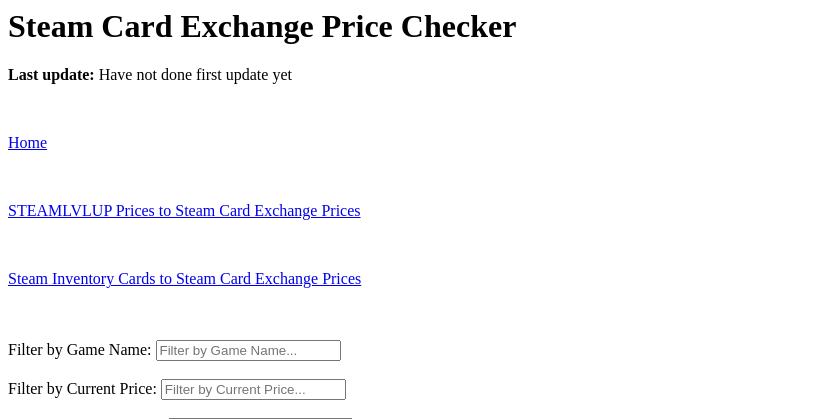
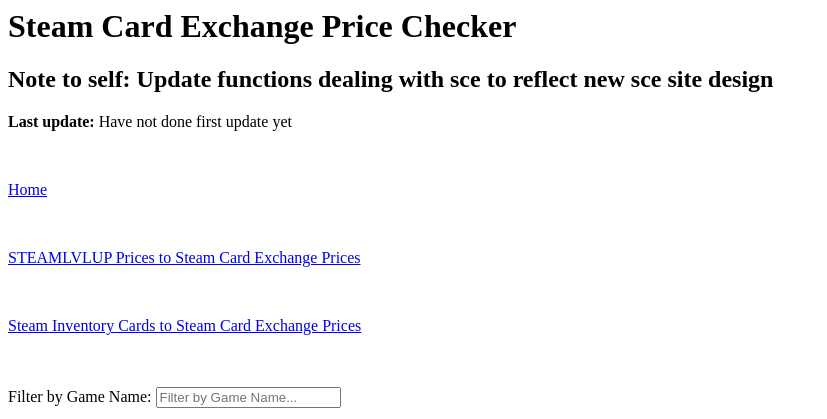
Before and after one commit to CaptainGinyu/sceChecker, a Flask app: page / in a window 1280 px wide. Shown: the top 419 px of the page, without its empty margins (0-827 px from the left). Run offline with Flask 2, Linux system fonts and the light colour scheme; data that the repository does not hold is empty.

Commit message:
Giving myself TODO note

```diff
--- a/templates/index.html
+++ b/templates/index.html
@@ -29,6 +29,7 @@
 	</head>
 	<body>
 		<h1>Steam Card Exchange Price Checker</h1>
+		<h2>Note to self: Update functions dealing with sce to reflect new sce site design</h2>
 		<p><b>Last update: </b>{{ update_time }}</p>
 		<br>
 		<p><a href="{{ url_for('index') }}">Home</a></p>
```
